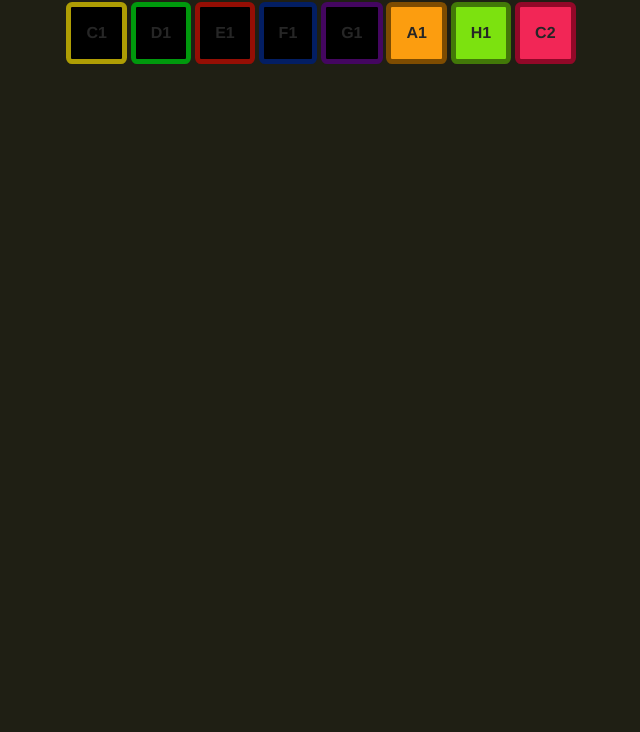
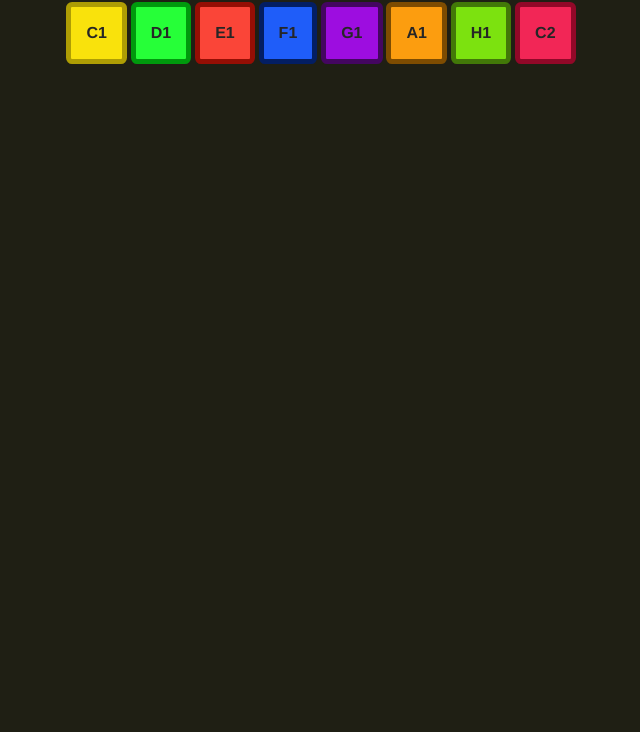
Before and after one commit to wdudek82/piano, a plain HTML site: page index.html in a window 1280 px wide. Shown: the part 68-800 px from the top of the page, without its empty margins (319-959 px from the left). Drawn offline with nearby package versions, Linux system fonts and the light colour scheme.

Commit message:
Revert "CSS Change"
This reverts commit e0e339f497958c7c4edebc29c4b1db843d351ee7.

```diff
--- a/css/piano.css
+++ b/css/piano.css
@@ -15,23 +15,23 @@ button {
 }
 
 #c1 {
-	background-color: #000000;
+	background-color: #f9e20c;
 	border: 5px solid #ae9d04;
 }
 #d1 {
-	background-color: #000000;
+	background-color: #26ff38;
 	border: 5px solid #00990d;
 }
 #e1 {
-	background-color: #000000;
+	background-color: #fa4538;
 	border: 5px solid #950e04;
 }
 #f1 {
-	background-color: #000000;
+	background-color: #1f5df9;
 	border: 5px solid #031e63;
 }
 #g1 {
-	background-color: #000000;
+	background-color: #9d0de0;
 	border: 5px solid #440660;
 }
 #a1 {
```
